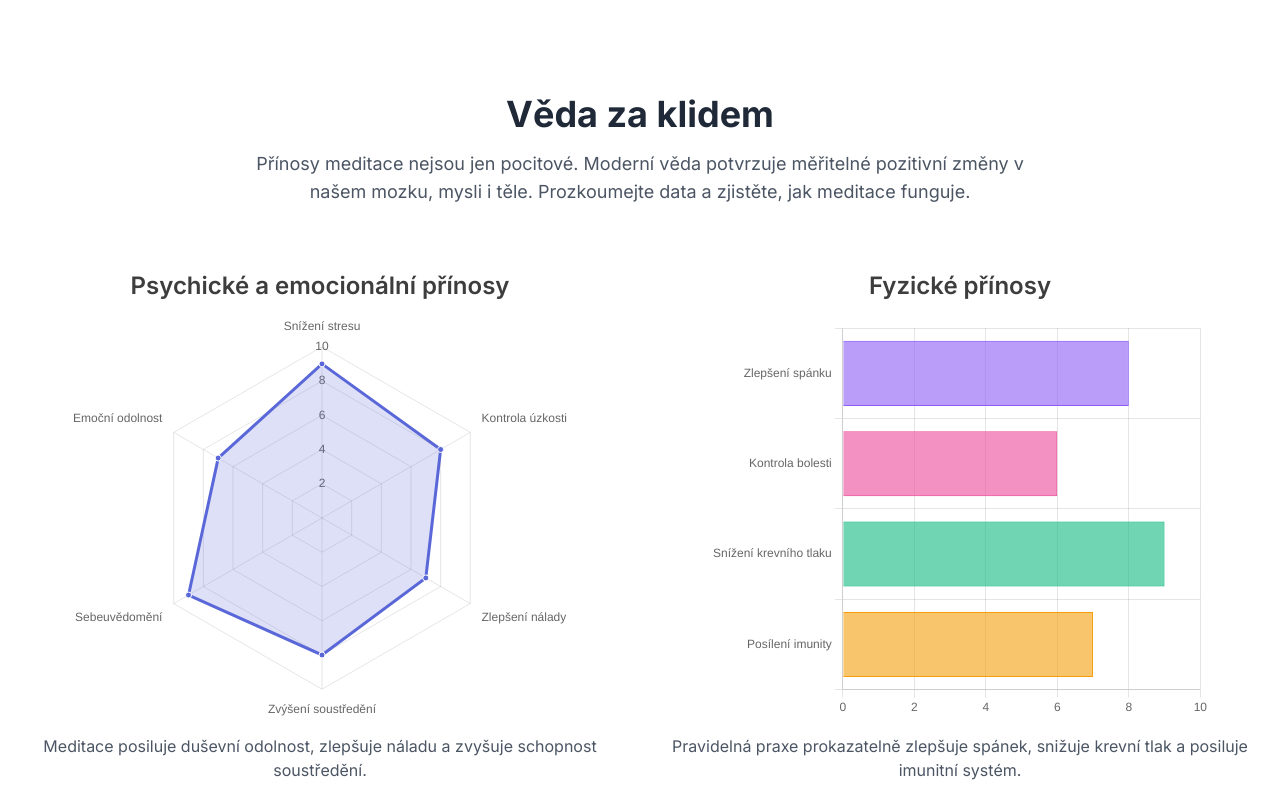
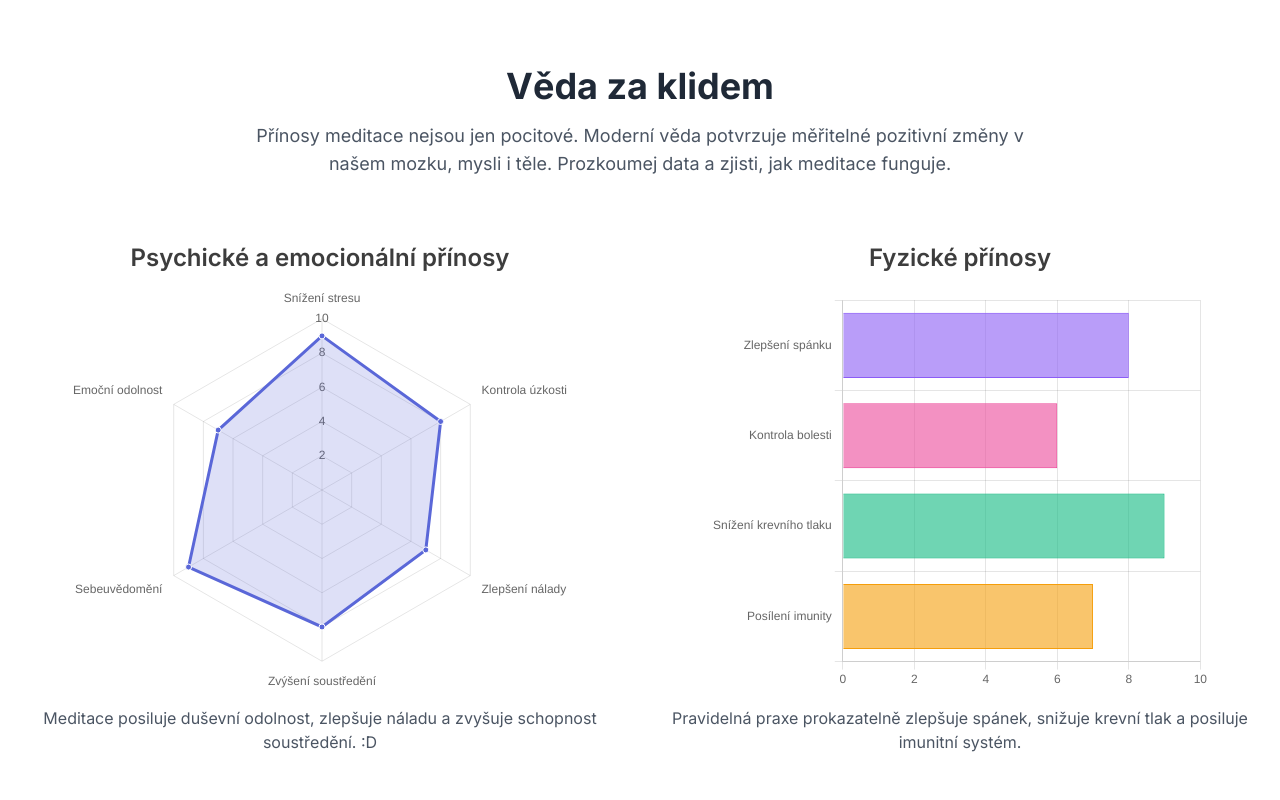
Before and after one commit to DoslovaAltar/GenZen, a plain HTML site: page index.html in a window 1280 px wide. Shown: the part 2000-2800 px from the top of the page. Drawn offline with nearby package versions, Linux system fonts and the light colour scheme.

Commit message:
Update index.html

```diff
--- a/index.html
+++ b/index.html
@@ -124,7 +124,7 @@
             <div class="container mx-auto px-6">
                 <div class="text-center mb-12">
                     <h2 class="text-3xl md:text-4xl font-bold text-gray-800">Objev svůj styl</h2>
-                    <p class="mt-4 text-lg text-gray-600 max-w-3xl mx-auto">Neexistuje jedna "správná" meditace. Různé techniky nabízejí odlišné cesty. Klikněte na karty a prozkoumejte, která z nich s vámi nejvíce rezonuje.</p>
+                    <p class="mt-4 text-lg text-gray-600 max-w-3xl mx-auto">Neexistuje jedna "správná" meditace. Různé techniky nabízejí odlišné cesty.</p>
                 </div>
                 <div id="types-grid" class="grid md:grid-cols-2 lg:grid-cols-3 gap-8">
                 </div>
@@ -135,7 +135,7 @@
             <div class="container mx-auto px-6">
                 <div class="text-center mb-16">
                     <h2 class="text-3xl md:text-4xl font-bold text-gray-800">Věda za klidem</h2>
-                    <p class="mt-4 text-lg text-gray-600 max-w-3xl mx-auto">Přínosy meditace nejsou jen pocitové. Moderní věda potvrzuje měřitelné pozitivní změny v našem mozku, mysli i těle. Prozkoumejte data a zjistěte, jak meditace funguje.</p>
+                    <p class="mt-4 text-lg text-gray-600 max-w-3xl mx-auto">Přínosy meditace nejsou jen pocitové. Moderní věda potvrzuje měřitelné pozitivní změny v našem mozku, mysli i těle. Prozkoumej data a zjisti, jak meditace funguje.</p>
                 </div>
                 <div class="grid lg:grid-cols-2 gap-12 items-center">
                     <div class="flex flex-col items-center">
@@ -143,7 +143,7 @@
                         <div class="chart-container">
                             <canvas id="mentalBenefitsChart"></canvas>
                         </div>
-                        <p class="text-center mt-4 text-gray-600">Meditace posiluje duševní odolnost, zlepšuje náladu a zvyšuje schopnost soustředění.</p>
+                        <p class="text-center mt-4 text-gray-600">Meditace posiluje duševní odolnost, zlepšuje náladu a zvyšuje schopnost soustředění. :D</p>
                     </div>
                     <div class="flex flex-col items-center">
                         <h3 class="text-2xl font-semibold mb-4 text-center">Fyzické přínosy</h3>
```
